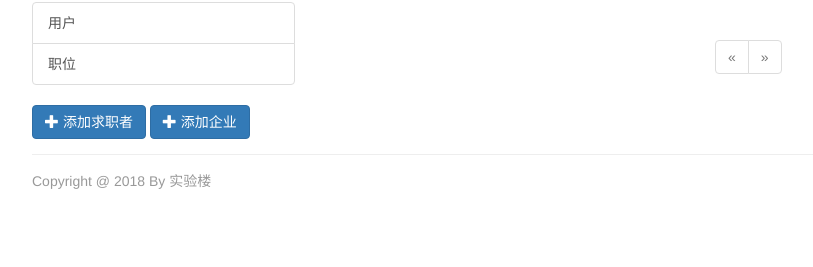
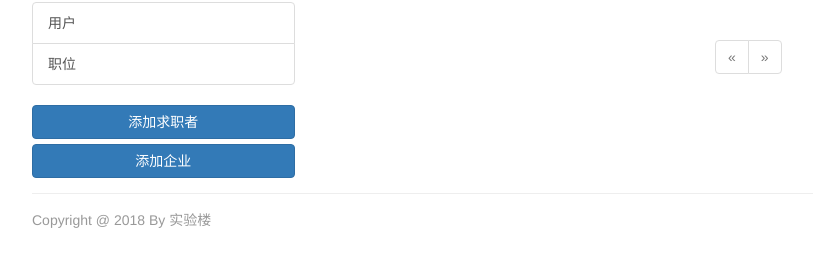
Before and after one commit to LouPlus/jobplus7-15, a Flask app: template jobplus/templates/admin/users.html in a window 1280 px wide. Shown: the part 110-377 px from the top of the page, without its empty margins (38-851 px from the left). Run offline with Flask 2, Linux system fonts and the light colour scheme; the template is opened without the code that fills it: values that come from a table or form of the project are taken from there, others are empty; some libraries are stand-ins or nearby versions.

Commit message:
fix some bugs

```diff
--- a/jobplus/templates/admin/admin_base.html
+++ b/jobplus/templates/admin/admin_base.html
@@ -15,10 +15,17 @@ Admin
         <h4>管理</h4>
         <div class="list-group">
             <a href="{{ url_for('admin.users') }}" class="list-group-item">用户</a>
-            <a href="#" class="list-group-item">职位</a>
+            <a href="{{ url_for('admin.jobs') }}" class="list-group-item">职位</a>
         </div>
 
         {% block operation %}
+        <a href="{{ url_for('admin.adduser') }}" type="button" class="btn btn-primary btn-block">
+            添加求职者
+        </a>
+
+        <a href="{{ url_for('admin.addcompany') }}" type="button" class="btn btn-primary text-left btn-block">
+            添加企业
+        </a>
         {% endblock %}
     </div>
     <div class="col-md-9">
--- a/jobplus/templates/admin/jobs.html
+++ b/jobplus/templates/admin/jobs.html
@@ -28,7 +28,7 @@ Admin - Jobs
                 <td>{% if job.up %}上线{% else %}下线{% endif %}</td>
                 <td>
                     <div class="btn-group" role="group">
-                        <a href="{% if job.up %}{{ url_for('job.jobaction', jobs_id=job.id, action='disable') }}{% else %}{{ url_for('job.jobaction', jobs_id=job.id, action='enable') }}{% endif %}" type="button" class="btn-defalut" title="{% if job.up %}下线{% else %}上线{% endif %}">
+                        <a href="{% if job.up %}{{ url_for('job.jobaction', job_id=job.id, action='disable') }}{% else %}{{ url_for('job.jobaction', job_id=job.id, action='enable') }}{% endif %}" type="button" class="btn-defalut" title="{% if job.up %}下线{% else %}上线{% endif %}">
                             {% if not job.up %}
                             <span class="glyphicon glyphicon-arrow-up" title="上线" aria-hidden="true"></span>
                             {% else %}
--- a/jobplus/templates/admin/users.html
+++ b/jobplus/templates/admin/users.html
@@ -5,16 +5,6 @@
 Admin - Users
 {% endblock %}
 
-{% block operation %}
-<a href="{{ url_for('admin.adduser') }}" type="button" class="btn btn-primary">
-    <span class="glyphicon glyphicon-plus" aira-hidden="true"></span>
-    添加求职者
-</a>
-<a href="{{ url_for('admin.addcompany') }}" type="button" class="btn btn-primary">
-    <span class="glyphicon glyphicon-plus" aira-hidden="true"></span>
-    添加企业
-</a>
-{% endblock %}
 
 {% block admin %}
 <table class="table">
@@ -43,7 +33,7 @@ Admin - Users
                 <td>{% if user.is_company %}{{ user.company.site }}{% else %}{% endif %}</td>
                 <td>
                     <div class="btn-group" role="group">
-                        <a href="{% if user.is_company %}{{ url_for('admin.editcompany', company_id=user.company.id) }}{% else %}{{ url_for('admin.edituser', user_id=user.id) }}{% endif %}" type="button" class="btn-defalut" title="编辑">
+                        <a href="{% if user.is_company %}{{ url_for('admin.editcompany', company_id=user.id) }}{% else %}{{ url_for('admin.edituser', user_id=user.id) }}{% endif %}" type="button" class="btn-defalut" title="编辑">
                             <span class="glyphicon glyphicon-pencil" title="编辑" aria-hidden="true"></span>
                         </a>
                         <a href="{% if user.is_disable %}{{ url_for('admin.useraction',user_id=user.id,action='enable') }}{% else %}{{ url_for('admin.useraction',user_id=user.id,action='disable') }}{% endif %}" type="button" class="btn-defalut" title="{% if user.is_disable %}启用{% else %}禁用{% endif %}">
--- a/jobplus/templates/job/admin.html
+++ b/jobplus/templates/job/admin.html
@@ -6,7 +6,7 @@
 {% endblock %}
 
 {% block operation %}
-<a href="{{ url_for('job.addjob') }}" type="button" class="btn btn-primary">
+<a href="{{ url_for('job.addjob') }}" type="button" class="btn btn-primary btn-block">
     <span class="glyphicon glyphicon-plus" aira-hidden="true"></span>
     添加职位
 </a>
--- a/jobplus/templates/job/interviewlist.html
+++ b/jobplus/templates/job/interviewlist.html
@@ -3,9 +3,6 @@
 
 {% block title %}
 简历管理 - 面试列表
-{% endblock %}
-
-{% block operation %}
 {% endblock %}
 
 {% block admin %}
--- a/jobplus/templates/job/rejectlist.html
+++ b/jobplus/templates/job/rejectlist.html
@@ -3,9 +3,6 @@
 
 {% block title %}
 简历管理 - 不合适列表
-{% endblock %}
-
-{% block operation %}
 {% endblock %}
 
 {% block admin %}
--- a/jobplus/templates/job/todolist.html
+++ b/jobplus/templates/job/todolist.html
@@ -3,9 +3,6 @@
 
 {% block title %}
 简历管理 - 未处理列表
-{% endblock %}
-
-{% block operation %}
 {% endblock %}
 
 {% block admin %}
```
Also changed, not shown: jobplus/templates/job/admin_base.html (+3 -8 lines).
